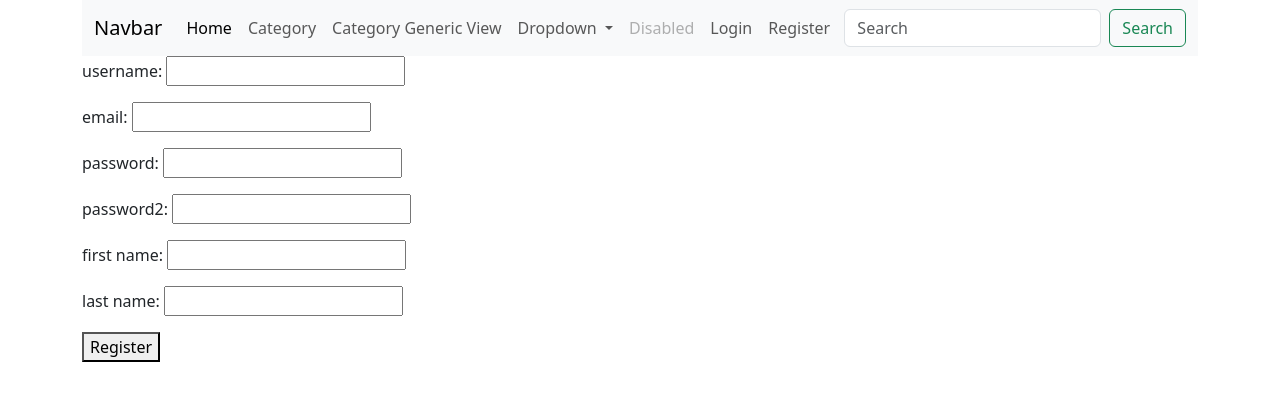
After one commit to songlei1979/ORM_2025s1, a Django app: page /register/ in a window 1280 px wide. The commit adds this page. Shown: the top 401 px of the page. Run offline with Django 5.2, Linux system fonts and the light colour scheme.

Commit message:
register

```diff
--- a/ORM/urls.py
+++ b/ORM/urls.py
@@ -18,8 +18,11 @@ Including another URLconf
 from django.contrib import admin
 from django.urls import path, include
 
+from lesson.views import register
+
 urlpatterns = [
     path("admin/", admin.site.urls),
     path('', include('lesson.urls')),
     path("accounts/", include("django.contrib.auth.urls")),
+    path("register/", register, name="register"),
 ]
--- a/lesson/views.py
+++ b/lesson/views.py
@@ -1,4 +1,5 @@
-from django.shortcuts import render
+from django.contrib.auth.models import User
+from django.shortcuts import render, redirect
 from django.urls import reverse_lazy
 from django.views.generic import ListView, DetailView, CreateView, UpdateView, DeleteView
 
@@ -25,6 +26,7 @@ def categorylist(request):
                   'categorylist.html',
                   {'categories': categories})
 
+
 def post_detail(request, post_id):
     post = Post.objects.get(id=post_id)
     if request.method == 'POST':
@@ -35,6 +37,7 @@ def post_detail(request, post_id):
         post.save()
     return render(request, 'post_detail.html',
                   {'post': post})
+
 
 def post_delete(request, post_id):
     post = Post.objects.get(id=post_id)
@@ -49,6 +52,7 @@ class CategoryList(ListView):
     template_name = 'categorylist_g.html'
     model = Category
 
+
 class CategoryCreate(CreateView):
     model = Category
     template_name = 'category_create.html'
@@ -61,6 +65,7 @@ class CategoryUpdate(UpdateView):
     fields = ['name']
     template_name = 'category_update.html'
     success_url = reverse_lazy('category_list_g')
+
 
 class CategoryDelete(DeleteView):
     model = Category
@@ -81,3 +86,22 @@ def like_post(request, post_id):
         post.likes.add(request.user)
     return render(request, 'post_detail.html',
                   {'post': post})
+
+
+def register(request):
+    if request.method == 'POST':
+        username = request.POST['username']
+        email = request.POST['email']
+        password = request.POST['password']
+        password2 = request.POST['password2']
+        first_name = request.POST['first_name']
+        last_name = request.POST['last_name']
+        if password == password2:
+            user = User.objects.create_user(username=username,
+                                            email=email,
+                                            first_name=first_name,
+                                            last_name=last_name)
+            user.set_password(password)
+            user.save()
+            return redirect('login')
+    return render(request, 'register.html')
--- a/templates/base.html
+++ b/templates/base.html
@@ -14,10 +14,12 @@
     </title>
 </head>
 <body>
+<div class="container">
     <nav class="navbar navbar-expand-lg bg-body-tertiary">
         <div class="container-fluid">
             <a class="navbar-brand" href="#">Navbar</a>
-        <button class="navbar-toggler" type="button" data-bs-toggle="collapse" data-bs-target="#navbarSupportedContent"
+            <button class="navbar-toggler" type="button" data-bs-toggle="collapse"
+                    data-bs-target="#navbarSupportedContent"
                     aria-controls="navbarSupportedContent" aria-expanded="false" aria-label="Toggle navigation">
                 <span class="navbar-toggler-icon"></span>
             </button>
@@ -60,6 +62,9 @@
                        <li class="nav-item">
                             <a class="nav-link" href="{% url 'login' %}">Login</a>
                         </li>
+                        <li class="nav-item">
+                            <a class="nav-link" href="{% url 'register' %}">Register</a>
+                        </li>
                     {% endif %}
                 </ul>
                 <form class="d-flex" role="search">
@@ -72,5 +77,6 @@
     {% block content %}
 
     {% endblock %}
+</div>
 </body>
 </html>
--- a/templates/post_detail.html
+++ b/templates/post_detail.html
@@ -3,7 +3,7 @@
     {{ post.title }}
 {% endblock %}
 {% block content %}
-    <h1>{{ post.title }}</h1>
+    <h1 class="">{{ post.title }}</h1>
     <p>{{ post.content }}</p>
     <p>last update: {{ post.updated_at }}</p>
     <form method="post"
--- /dev/null
+++ b/templates/register.html
@@ -0,0 +1,16 @@
+{% extends 'base.html' %}
+{% block title %}
+    Register
+{% endblock %}
+{% block content %}
+    <form method="post" action="{% url 'register' %}">
+        {% csrf_token %}
+        <p>username: <input type="text" name="username"></p>
+        <p>email: <input type="email" name="email"></p>
+        <p>password: <input type="password" name="password"></p>
+        <p>password2: <input type="password" name="password2"></p>
+        <p>first name: <input type="text" name="first_name"></p>
+        <p>last name: <input type="text" name="last_name"></p>
+        <button>Register</button>
+    </form>
+{% endblock %}
```
Also changed, not shown: db.sqlite3. Lines whose indentation alone changed are shown as unchanged.
